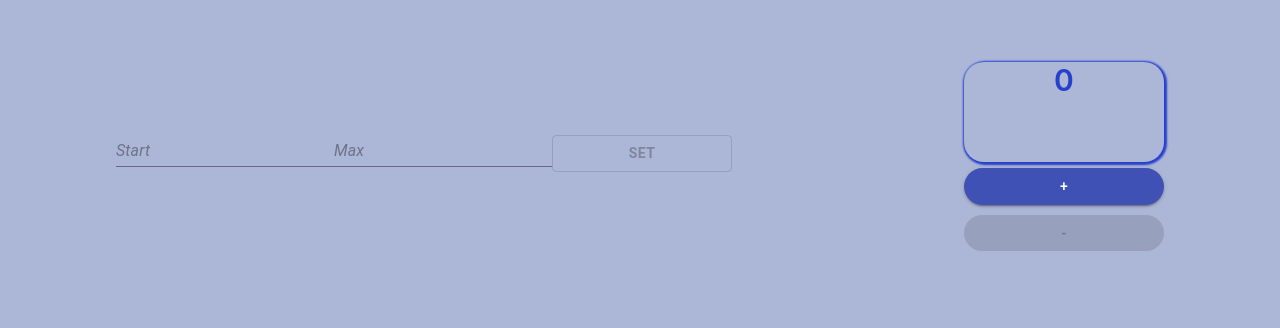
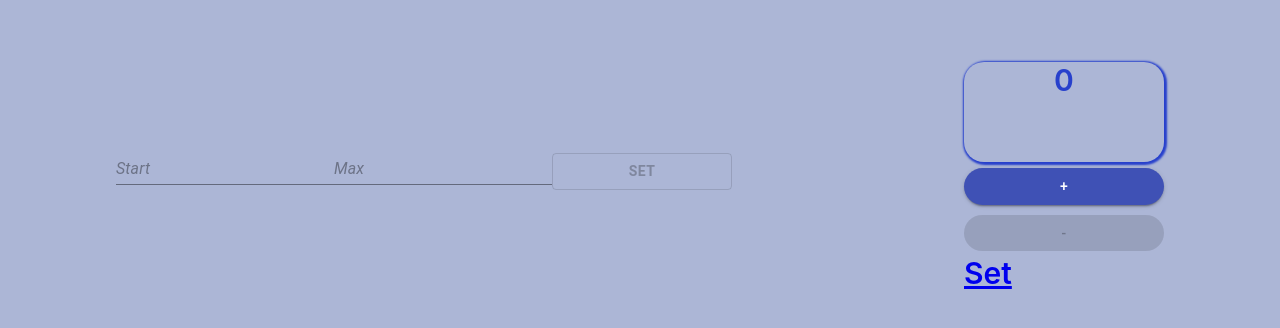
Before and after one commit to Tural-Mukhtarly/counter, a React (Create React App) app: page / in a window 1280 px wide. Shown: the part 138-466 px from the top of the page. Built offline with nearby package versions, Linux system fonts and the light colour scheme.

Commit message:
12 commit

```diff
--- a/package.json
+++ b/package.json
@@ -12,10 +12,12 @@
     "@types/node": "^12.0.0",
     "@types/react-dom": "^17.0.0",
     "@types/react-redux": "^7.1.16",
+    "@types/react-router-dom": "^5.1.7",
     "material-ui": "^0.20.2",
     "react": "^17.0.2",
     "react-dom": "^17.0.2",
     "react-redux": "^7.2.4",
+    "react-router-dom": "^5.2.0",
     "react-scripts": "4.0.3",
     "redux": "^4.1.0",
     "typescript": "^4.1.2",
--- a/src/App.tsx
+++ b/src/App.tsx
@@ -1,12 +1,23 @@
 import Counter from './components/Counter/Counter';
+import {
+  BrowserRouter as Router,
+  Switch,
+  Route,
+  Link
+} from "react-router-dom";
+import HomeCounter from './components/HomeConter';
 
 function App() {
   return (
     <div className="App">
-      <Counter/>
+      <Router>
+        <Switch>
+          <Route path="/" component={HomeCounter} />
+          <Route path="/Counter" component={Counter} />
+
+        </Switch>
+      </Router>
     </div>
   );
 }
-
-
 export default App;
--- a/src/components/Counter/Counter.tsx
+++ b/src/components/Counter/Counter.tsx
@@ -4,6 +4,7 @@ import { useDispatch } from 'react-redux';
 import { decValueAC, incValueAC } from '../../redux/store';
 import { useTypeSelector } from '../../redux/useTypeSelector';
 import s from './Counter.module.css'
+import { Link } from "react-router-dom";
 
 function Counter() {
 
@@ -16,50 +17,23 @@ function Counter() {
     const [start, setStart] = useState<number>(0)
     const [max, setMax] = useState<number>(0)
 
-    const onChangeNewValue = (e: ChangeEvent<HTMLInputElement>) => {
-        setStart(e.currentTarget.valueAsNumber)
-    }
-    const onChangemaxValue = (e: ChangeEvent<HTMLInputElement>) => setMax(e.currentTarget.valueAsNumber)
-
     const incValue = () => dispatch(incValueAC(1))
     const decValue = () => dispatch(decValueAC(1))
 
-    const addValue = () => {
-        dispatch({ type: "START_VALUE", payload: start })
-        dispatch({ type: "MAX_VALUE", payload: max })
-    }
 
     const disabledMin = () => valueStart === start ? true : false
     const disabledMax = () => valueStart === valueMax ? true : false
-    const disabledSet = () => {
-        if (start < 0) {
-            return true
-        }
-        if (max < 0) {
-            return true
-        }
-        if (start === max) {
-            return true
-        }
-    }
+
     return (
-        <div className={s.counterContainer}>
-            <div className={s.sm}>
-                <div className={s.startBlock}>
-                    <TextField type="number" onChange={onChangeNewValue} placeholder="Start"></TextField>
-                    <TextField type="number" placeholder="Max" onChange={onChangemaxValue}></TextField>
-                    <Button onClick={addValue} variant="outlined" color="primary" disabled={disabledSet()}>SET</Button>
-                </div>
-            </div>
             <div className={s.counter}>
                 <div className={s.value}>
                     {valueStart}
                 </div>
                 <Button variant="contained" color="primary" onClick={() => incValue()} disabled={disabledMax()}>+</Button>
                 <Button variant="contained" color="secondary" onClick={() => decValue()} disabled={disabledMin()}>-</Button>
+                <Link to="/counter">Set</Link>
             </div>
-        </div >
     )
 }
 
-export default Counter
+export default Counter;
--- /dev/null
+++ b/src/components/HomeConter.tsx
@@ -0,0 +1,67 @@
+import { Button, TextField } from '@material-ui/core';
+import React, { useState, ChangeEvent } from 'react'
+import { useDispatch } from 'react-redux';
+import { decValueAC, incValueAC } from '../redux/store';
+import { useTypeSelector } from '../redux/useTypeSelector';
+import s from './Counter/Counter.module.css';
+import { Link } from "react-router-dom";
+
+function HomeCounter() {
+
+    const dispatch = useDispatch()
+
+    const valueStart = useTypeSelector(state => state.start)
+    const valueMax = useTypeSelector(state => state.max)
+
+
+    const [start, setStart] = useState<number>(0)
+    const [max, setMax] = useState<number>(0)
+
+    const onChangeNewValue = (e: ChangeEvent<HTMLInputElement>) => {
+        setStart(e.currentTarget.valueAsNumber)
+    }
+    const onChangemaxValue = (e: ChangeEvent<HTMLInputElement>) => setMax(e.currentTarget.valueAsNumber)
+
+    const incValue = () => dispatch(incValueAC(1))
+    const decValue = () => dispatch(decValueAC(1))
+
+    const addValue = () => {
+        dispatch({ type: "START_VALUE", payload: start })
+        dispatch({ type: "MAX_VALUE", payload: max })
+    }
+
+    const disabledMin = () => valueStart === start ? true : false
+    const disabledMax = () => valueStart === valueMax ? true : false
+    const disabledSet = () => {
+        if (start < 0) {
+            return true
+        }
+        if (max < 0) {
+            return true
+        }
+        if (start === max) {
+            return true
+        }
+    }
+    return (
+        <div className={s.counterContainer}>
+            <div className={s.sm}>
+                <div className={s.startBlock}>
+                    <TextField type="number" onChange={onChangeNewValue} placeholder="Start"></TextField>
+                    <TextField type="number" placeholder="Max" onChange={onChangemaxValue}></TextField>
+                    <Button onClick={addValue} variant="outlined" color="primary" disabled={disabledSet()}>SET</Button>
+                </div>
+            </div>
+            <div className={s.counter}>
+                <div className={s.value}>
+                    {valueStart}
+                </div>
+                <Button variant="contained" color="primary" onClick={() => incValue()} disabled={disabledMax()}>+</Button>
+                <Button variant="contained" color="secondary" onClick={() => decValue()} disabled={disabledMin()}>-</Button>
+                <Link to="/counter">Set</Link>
+            </div>
+        </div>
+    )
+}
+
+export default HomeCounter;
--- a/src/redux/store.ts
+++ b/src/redux/store.ts
@@ -38,9 +38,7 @@ if (persistedStateString) {
     preState = JSON.parse(persistedStateString)
 }
 
-
 export const store = createStore(CounterReducer,preState)
-
 
 
 store.subscribe(() => {
```
Also changed, not shown: src/index.tsx (+3 -5 lines), 1 other file (tests, documents, lock files or other folders).
